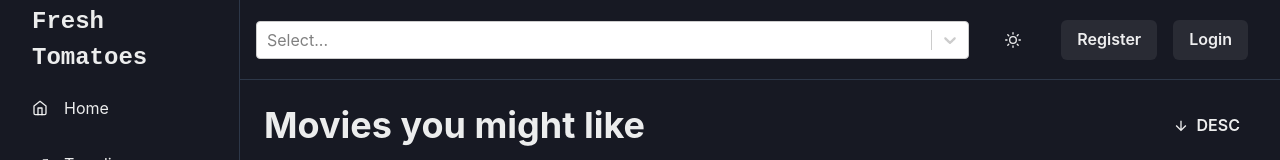
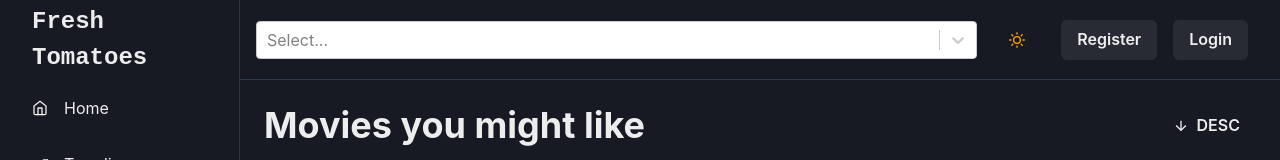
Before and after one commit to tuanthanh201/fresh-tomatoes, a React (Create React App) app in the folder client/: page /explore in a window 1280 px wide. Shown: the top 160 px of the page. Built offline with nearby package versions, Linux system fonts and the light colour scheme.

Commit message:
Clean up code

```diff
--- a/client/src/components/sidebar/MobileNav.tsx
+++ b/client/src/components/sidebar/MobileNav.tsx
@@ -1,7 +1,6 @@
 import {
 	Avatar,
 	Box,
-	Button,
 	Flex,
 	FlexProps,
 	HStack,
@@ -65,9 +64,14 @@ const MobileNav = ({ onOpen, ...rest }: MobileProps) => {
 			<SearchBar />
 
 			<HStack spacing={{ base: '0', md: '6' }}>
-				<Button size='md' variant='ghost' onClick={toggleColorMode}>
-					{colorMode === 'light' ? <MoonIcon /> : <SunIcon />}
-				</Button>
+				<IconButton
+					aria-label='Toggle theme'
+					size='md'
+					variant='ghost'
+					color={useColorModeValue('purple', 'orange')}
+					onClick={toggleColorMode}
+					icon={useColorModeValue(<MoonIcon />, <SunIcon />)}
+				/>
 				<Flex alignItems={'center'}>
 					{/* TODO: Add authentication */}
 					{!isAuthenticated ? <Register /> : null}
```
